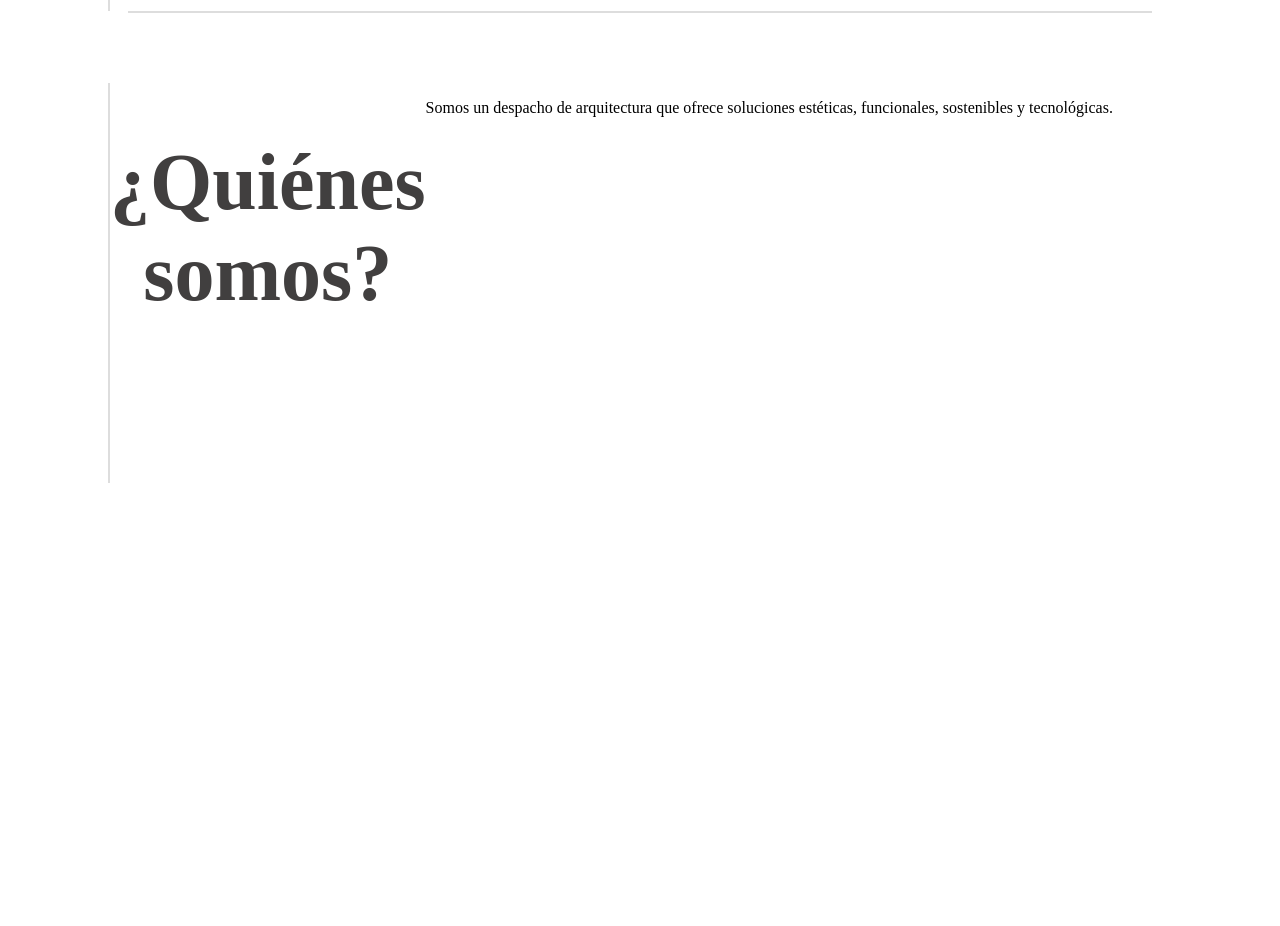
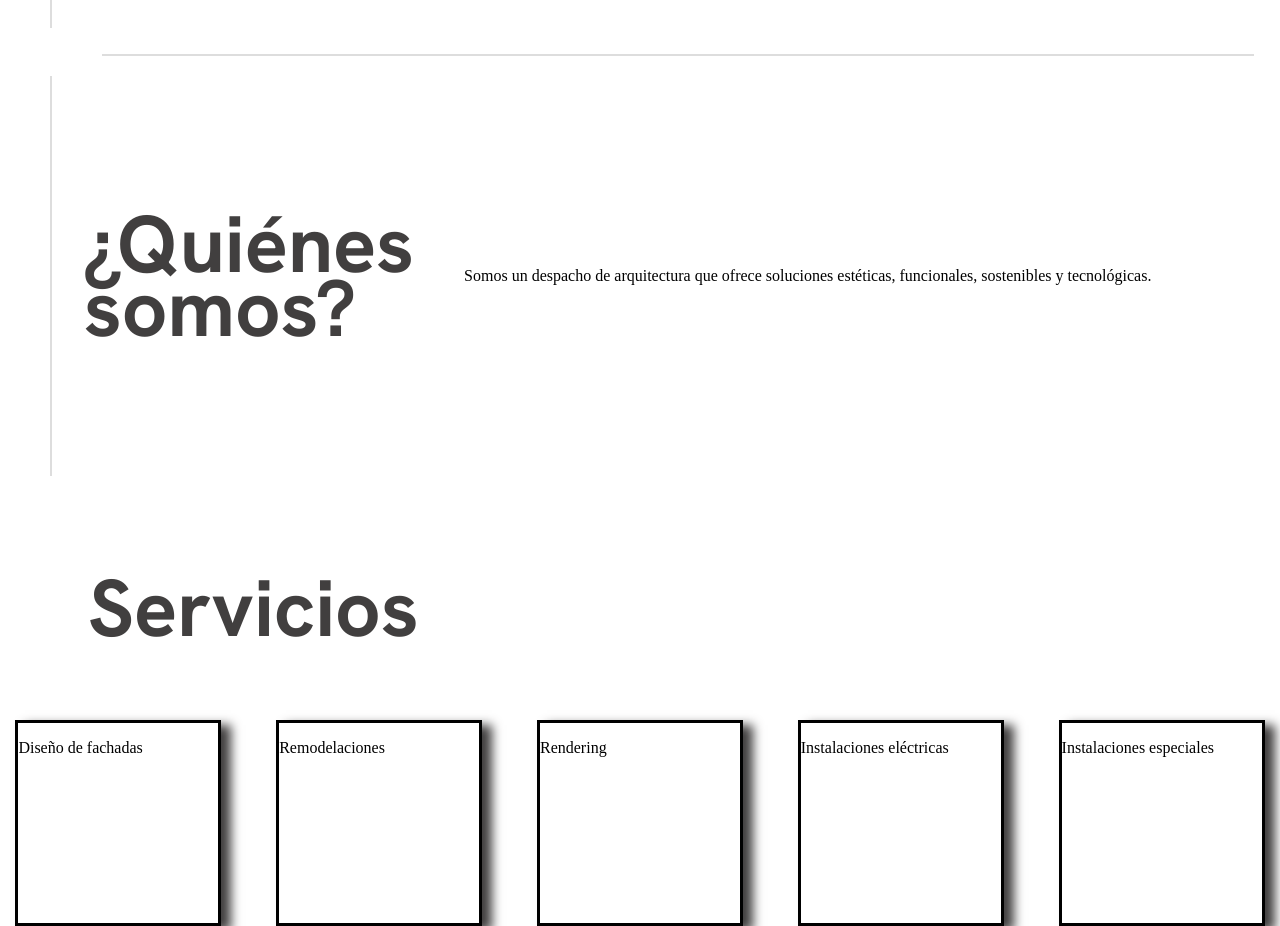
Before and after one commit to betocastaneda095/greenArch, a plain HTML site: page index.html in a window 1280 px wide. Shown: the part 480-1406 px from the top of the page. Before the commit the page ends 971 px from the top, so only its background shows below. Drawn offline with Linux system fonts and the light colour scheme.

Commit message:
Redesign of CSS and add of the services section at the end. No footer added yet

```diff
--- a/index.html
+++ b/index.html
@@ -15,7 +15,7 @@
         <title>Green Arch - Arquitectura</title>
     <body>
         <header>
-            <div class="name">
+            <section class="name">
                 <img src="img/green_arch_logo_1.png" alt="Logo de Green Arch" class="logo">  <!-- Agregar logo y carpeta de img*/ -->
                 <div class="menu">
                     <p>¿Quiénes somos?</p>
@@ -24,23 +24,23 @@
                 </div>
                 <div class="subname">
                     <p>Arquitectura <br> x <br> Tecnología</p>
-                </div>
+            </section>
         </header>
 
         <div class="line-h">
         </div>
 
-        <div class="content">
-            <div class="slogan">
+        <section class="content">
+            <section class="slogan">
                 <div class="line-v">
                 </div>
                 <h1>DISEÑAMOS PARA <br> UN FUTURO <br>SUSTENTABLE</h1>
+            </section>
+
+            <div class="line-h">
             </div>
 
-        <div class="line-h">
-        </div>
-
-            <div class="presentacion">
+            <section class="presentacion">
                 <div class="line-v">
                 </div>
                 <div class="sub-presentation">
@@ -49,8 +49,20 @@
                     funcionales, sostenibles y tecnológicas.</p>
                 </div>
 
-            </div>
-        </div>
+            </section>
+            <section class="offer">
+                <div class="header">
+                    <h1>Servicios</h1>
+                </div>
+                <div class="services-list">
+                    <div class=serv-container><p>Diseño de fachadas</p></div>
+                    <div class=serv-container><p>Remodelaciones</p></div>
+                    <div class=serv-container><p>Rendering</p></div>
+                    <div class=serv-container><p>Instalaciones eléctricas</p></div>
+                    <div class=serv-container><p>Instalaciones especiales</p></div>
+                </div>
+            </section>
+        </section>
         <footer>
 
         </footer>
--- a/styles/style.css
+++ b/styles/style.css
@@ -1,17 +1,33 @@
 
+body {
+  margin:0px;
+  padding:0px;
+  display:flex;
+  flex-direction:column;
+}
 
+header {
+  display:flex;
+  flex-shrink:1;
+  flex-grow: 1;
+  flex-basis:auto;
+
+  justify-content:space-between;
+ }
  .name {
-    background-color: white;
+
     color: black;
     height: 81px;
-    justify-content: space-between;
+    flex-grow:1;
+    flex-shrink:1;
     display: flex;
+    gap:32px;
 
  }
 
  .subname {
 
-  align-content: center;
+  align-content: flex-end;
  }
 
  .logo {
@@ -21,19 +37,21 @@
 
  .menu {
 
-   justify-content:center;
+   justify-content:space-around;
    align-items: center;
    display:flex;
+   gap:24px;
+   flex-grow:1;
  }
  .menu p {
-   margin-left:15px;
+  text-align:center;
  }
 
  .line-h {
   margin-left:auto;
-  margin-right:auto;
+  margin-right:2vw;
   height: 2px;
-  width: 80vw;
+  width: 90vw;
   background: #ddd;
  }
 
@@ -55,10 +73,12 @@
    font-family:"Hanken Grotesk", Inter, Manrope, Georgia, Serif ;
  }
  .slogan {
-   margin-left: 100px;
+   margin-left: 50px;
    align-items: center;
    justify-content: flex-start;
    display:flex;
+   padding:0px;
+   gap:32px;
  }
 
 
@@ -66,22 +86,71 @@
    width: 2px;
    height: 400px;
    background: #ddd;
+   margin-top:20px;
+   margin-bottom: 20px;
  }
 
- .presentacion {
-  margin-left: 100px;
-  margin-top: 70px;
-  text-align: center;
+.presentacion {
+   margin-left: 50px;
+   align-items: center;
+   justify-content: flex-start;
+   display:flex;
+   padding:0px;
+   gap:32px;
+   flex-shrink:1;
 
-  display: flex;
  }
 
- .presentacion h1 {
+.presentacion h1 {
   font-size: 80px;
   color: #413f3f;
+  font-size: clamp(40px, 8vw, 80px);
+  align-self:flex-start;
+  line-height:0.80;
+  font-family:"Hanken Grotesk", Inter, Manrope, Georgia, Serif ;
  }
 
 .sub-presentation {
 
   display:flex;
+  gap:50px;
+  align-items:center;
 }
+
+.offer {
+  display:flex;
+  flex-direction:column;
+
+}
+
+.offer .header {
+  padding-left: 4rem;
+}
+
+.offer .header h1 {
+
+  font-size: 80px;
+  color: #413f3f;
+  font-size: clamp(40px, 8vw, 80px);
+  align-self:flex-start;
+  line-height:0.80;
+  padding-left:1.5rem;
+  font-family:"Hanken Grotesk", Inter, Manrope, Georgia, Serif ;
+}
+
+.services-list {
+  display:flex;
+  flex-wrap:wrap;
+  gap:1.5rem;
+  justify-content:space-around;
+
+}
+
+.serv-container {
+  flex-basis:200px;
+  height:200px;
+  flex-shrink:1;
+  border-style:solid;
+  box-shadow: 10px 5px 10px #413f3f;
+
+}
```
